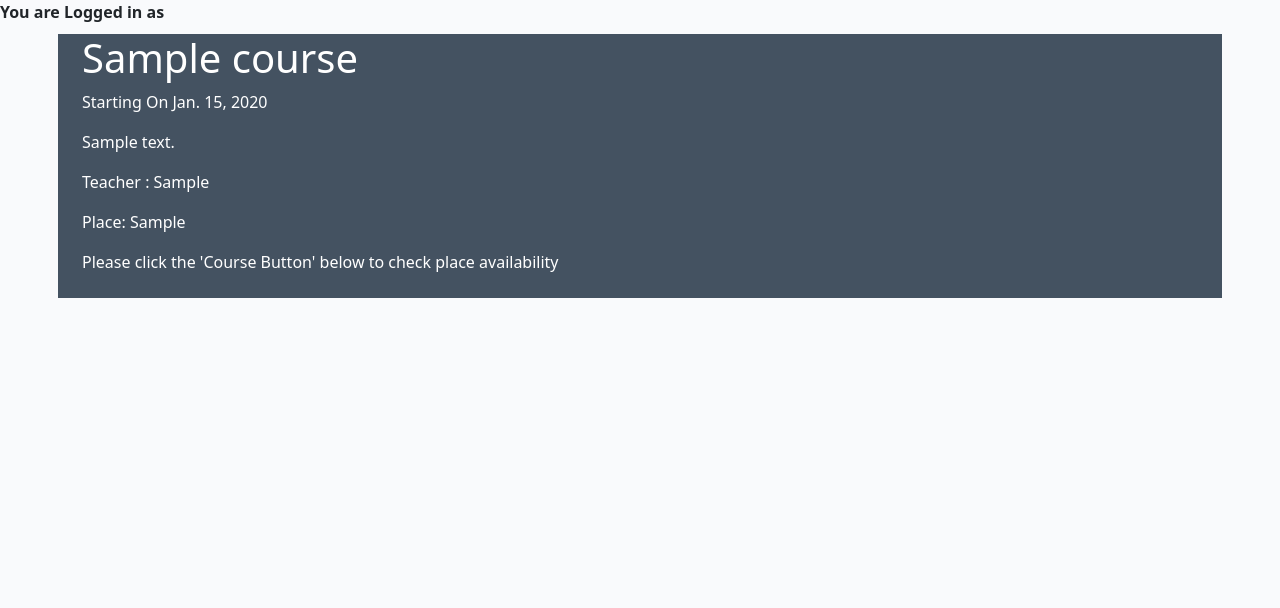
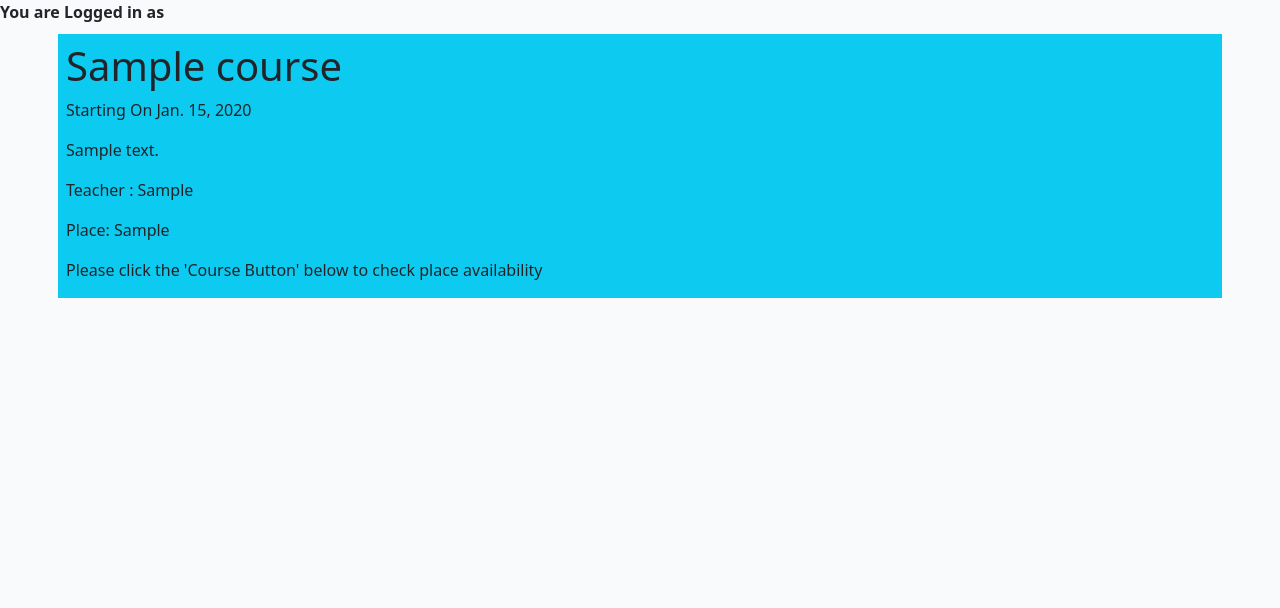
Before and after one commit to Rupa830904/Project-Portfolio4-Studyalongcultureschool, a Django app: page /details/1 in a window 1280 px wide. Shown: the part 60-668 px from the top of the page. Run offline with Django 3.2, Linux system fonts and the light colour scheme; tables that the repository leaves empty hold one stand-in row (values such as "Sample post").

Commit message:
change card background and text color

```diff
--- a/templates/course_detail.html
+++ b/templates/course_detail.html
@@ -7,7 +7,7 @@
 <div class="masthead">
     <div class="container">
         <div class="row g-5">
-            <div class="col-md-12 masthead-text">
+            <div class="col-md-12 masthead-text bg-info p-2 text-dark">
                 <!-- Post title goes in these h1 tags -->
                 <h1 class="course-title">{{ course.title }}</h1>
                 <!-- Post author goes before the | the post's created date goes after -->
--- a/templates/index.html
+++ b/templates/index.html
@@ -10,7 +10,7 @@
             <div class="row">
                 {% for course in course_list %}
                 <div class="col-md-4">
-                    <div class="card mb-4">
+                    <div class="card mb-4 bg-info text-dark">
                         <div class="card-body">
                             <div class="image-container">
                                 {% if "placeholder" in course.course_image.url %}
```
